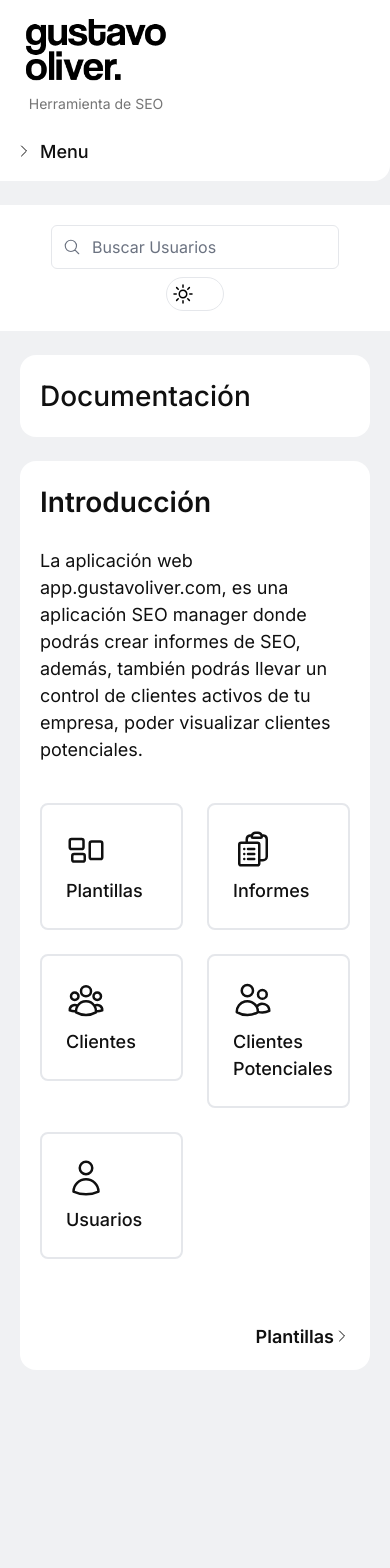
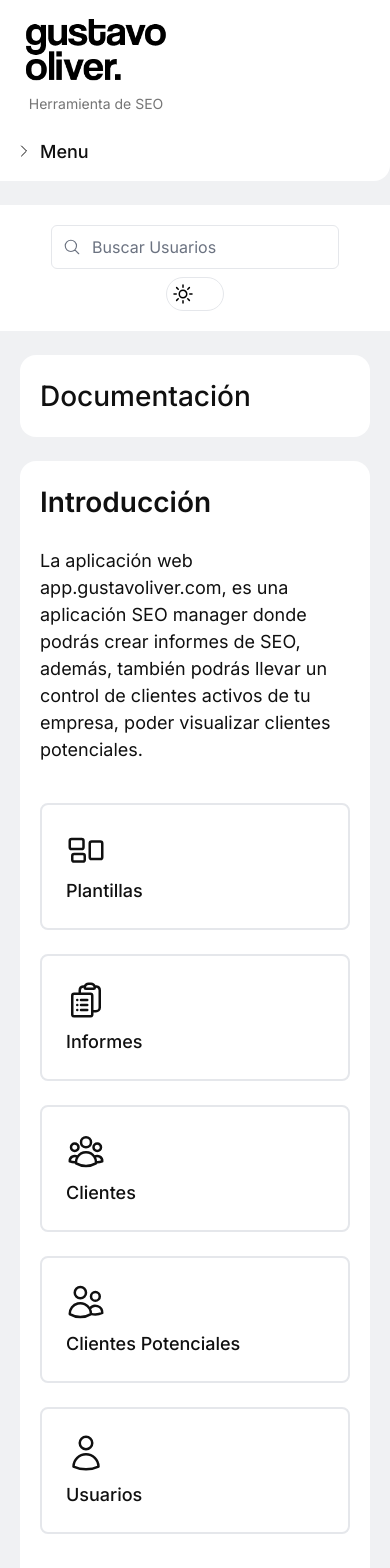
Before and after one commit to gustavoliverweb/seo-app-goliver, a Next.js app: page /dashboard/help in a window 390 px wide. Shown: the top 1568 px of the page. Before the commit the page ends 1394 px from the top, so only its background shows below. Built offline with nearby package versions, Linux system fonts and the light colour scheme; a web font is replaced by a local one.

Commit message:
fix help introduction mobile style

```diff
--- a/app/dashboard/help/page.tsx
+++ b/app/dashboard/help/page.tsx
@@ -83,12 +83,12 @@
               visualizar clientes potenciales.{" "}
             </p>
           </div>
-          <div className="grid grid-cols-2 gap-6 mt-10">
-            {helpRoutesLabel.map((route, index) => {
+          <div className="grid grid-cols-1 lg:grid-cols-2 gap-6 mt-10">
+            {helpRoutesLabel.map((route) => {
               const Icon = route.icon;
               return (
-                <Link href={route.href}>
-                  <IntroductionCard key={index} route={route.label}>
+                <Link href={route.href} key={route.label}>
+                  <IntroductionCard route={route.label}>
                     <div className="w-10">
                       <Icon />
                     </div>
```
